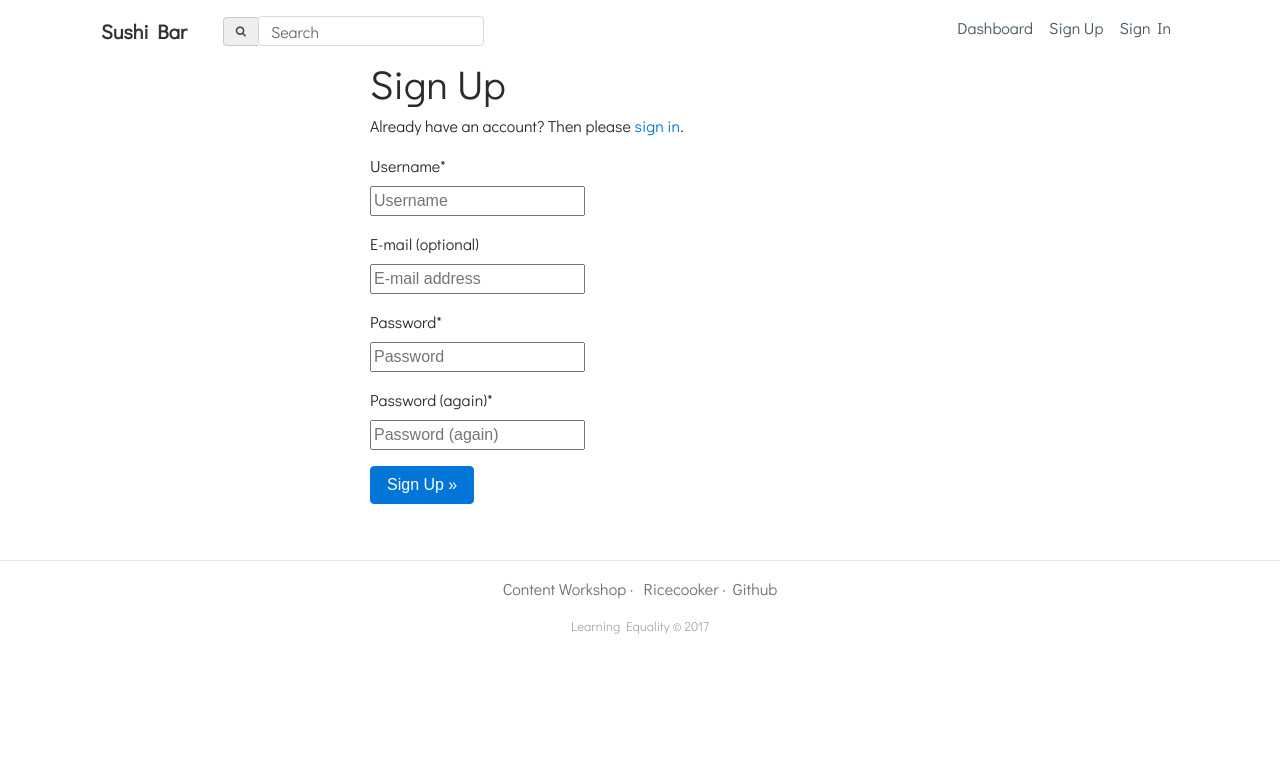
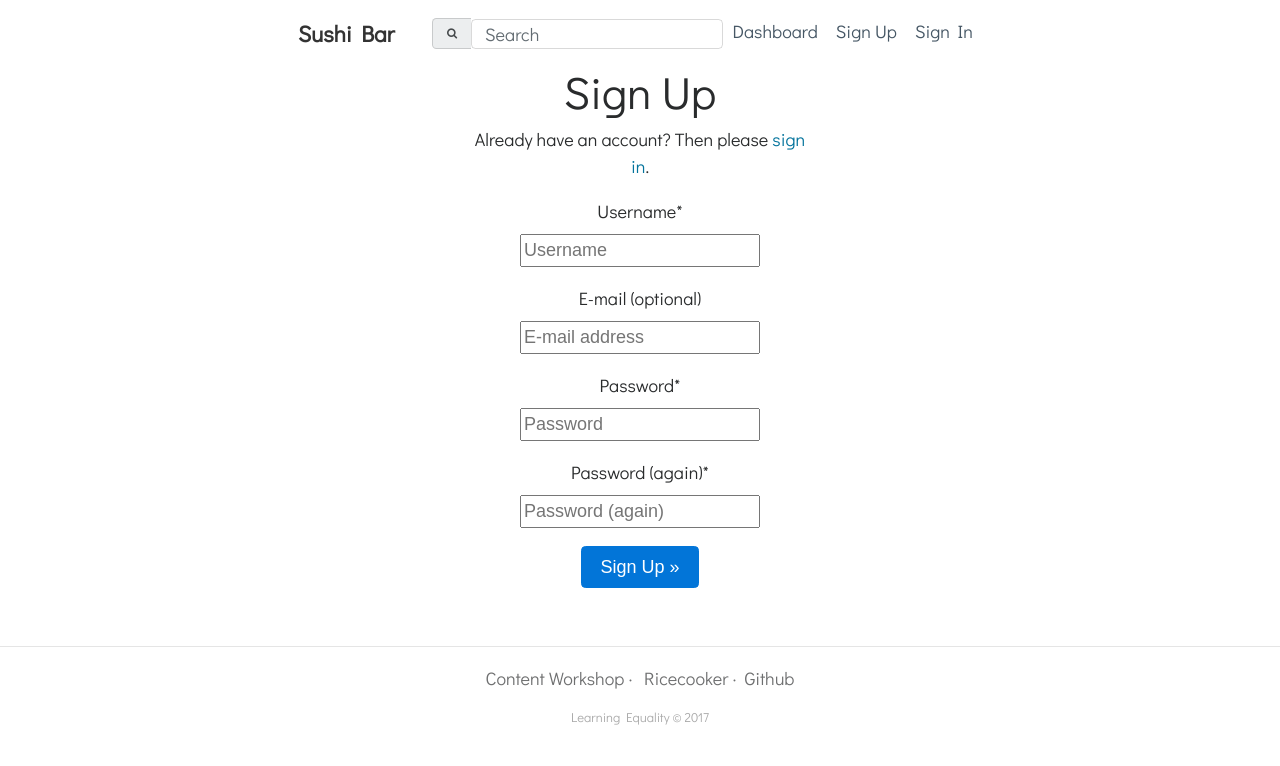
Before and after one commit to ivanistheone/waiter, a Django app: page /accounts/signup/ in a window 1280 px wide. Shown: the top 766 px of the page. Run offline with Django 3.2, Linux system fonts and the light colour scheme; parts of the project's set-up code (start-up, migrations or seed data) failed here and were passed over; some libraries are stand-ins or nearby versions.

Commit message:
what did i do

```diff
--- a/waiter/static/css/project.css
+++ b/waiter/static/css/project.css
@@ -1,4 +1,3 @@
-/* These styles are generated from project.scss. */
 .save-icon {
   color: #F2AD00;
 }
@@ -93,3 +92,104 @@ body {
 /*
 TODO(arvnd): The z-index for the typeahead suggestion is janky
 */
+/* scaffolding */
+/* ----------- */
+
+html {
+  overflow-y: scroll;
+  *overflow-x: hidden;
+}
+
+.container {
+  max-width: 750px;
+  margin: 0 auto;
+  text-align: center;
+}
+
+.tt-menu,
+.gist {
+  text-align: left;
+}
+
+/* base styles */
+/* ----------- */
+
+html {
+  font: normal normal normal 18px/1.2 "Helvetica Neue", Roboto, "Segoe UI", Calibri, sans-serif;
+  color: #292f33;
+}
+
+
+a {
+  color: #03739c;
+  text-decoration: none;
+}
+
+a:hover {
+  text-decoration: underline;
+}
+
+.table-of-contents li {
+  display: inline-block;
+  *display: inline;
+  zoom: 1;
+}
+
+.table-of-contents li a {
+  font-size: 16px;
+  color: #999;
+}
+
+p + p {
+  margin: 30px 0 0 0;
+}
+
+/* site theme */
+/* ---------- */
+
+/*.tt-input,
+.tt-hint {
+    width: 396px;
+    height: 30px;
+    padding: 8px 12px;
+    font-size: 24px;
+    line-height: 30px;
+    border: 2px solid #ccc;
+    border-radius: 8px;
+    outline: none;
+}
+
+.tt-input {
+    box-shadow: inset 0 1px 1px rgba(0, 0, 0, 0.075);
+}
+
+.tt-hint {
+    color: #999;
+}
+
+.tt-menu {
+    width: 422px;
+    margin-top: 12px;
+    padding: 8px 0;
+    background-color: #fff;
+    border: 1px solid #ccc;
+    border: 1px solid rgba(0, 0, 0, 0.2);
+    border-radius: 8px;
+    box-shadow: 0 5px 10px rgba(0,0,0,.2);
+}
+
+.tt-suggestion {
+    padding: 3px 20px;
+    font-size: 18px;
+    line-height: 24px;
+}
+
+.tt-suggestion.tt-cursor {
+    color: #fff;
+    background-color: #0097cf;
+
+}
+
+.tt-suggestion p {
+    margin: 0;
+}*/
```
